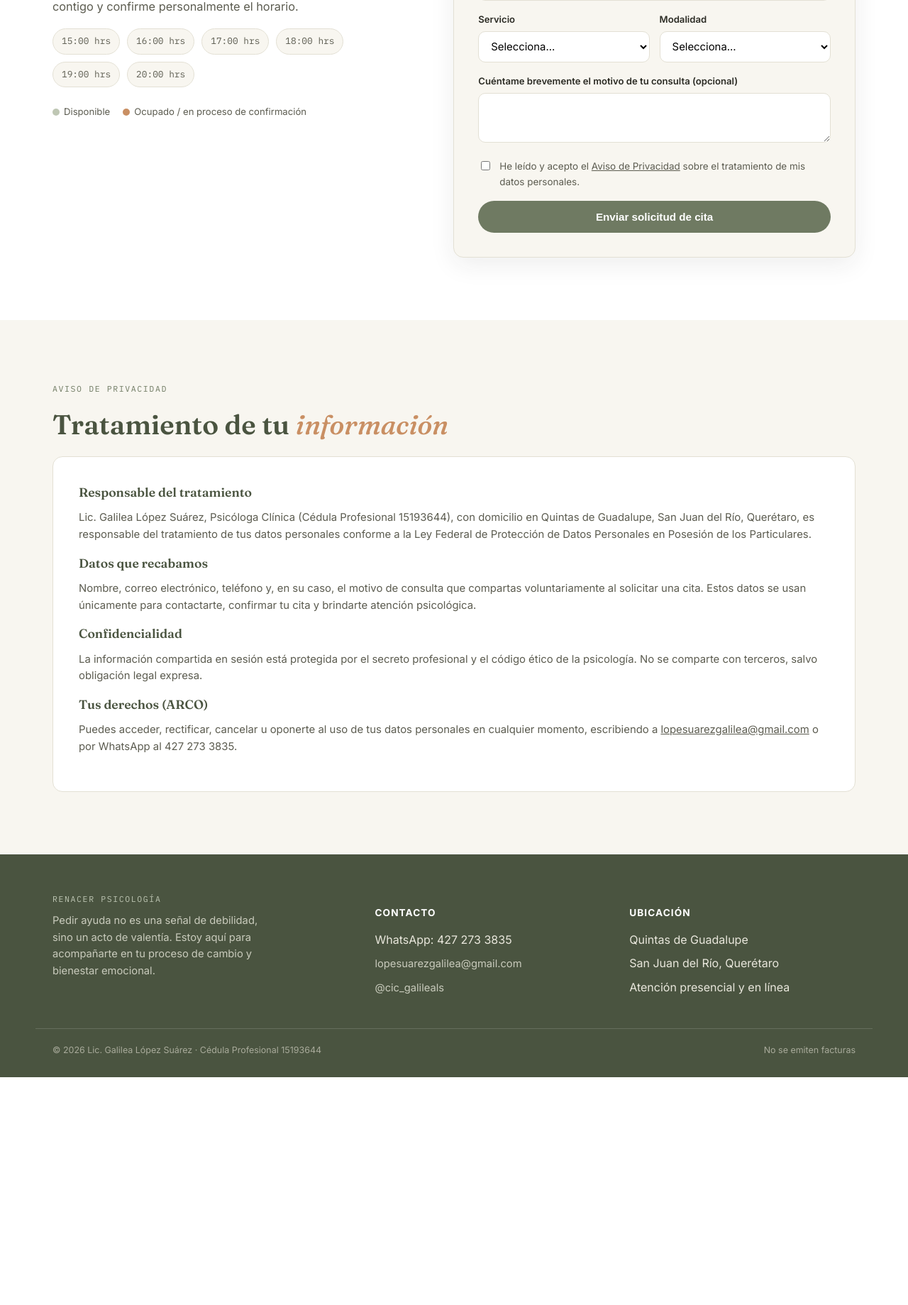
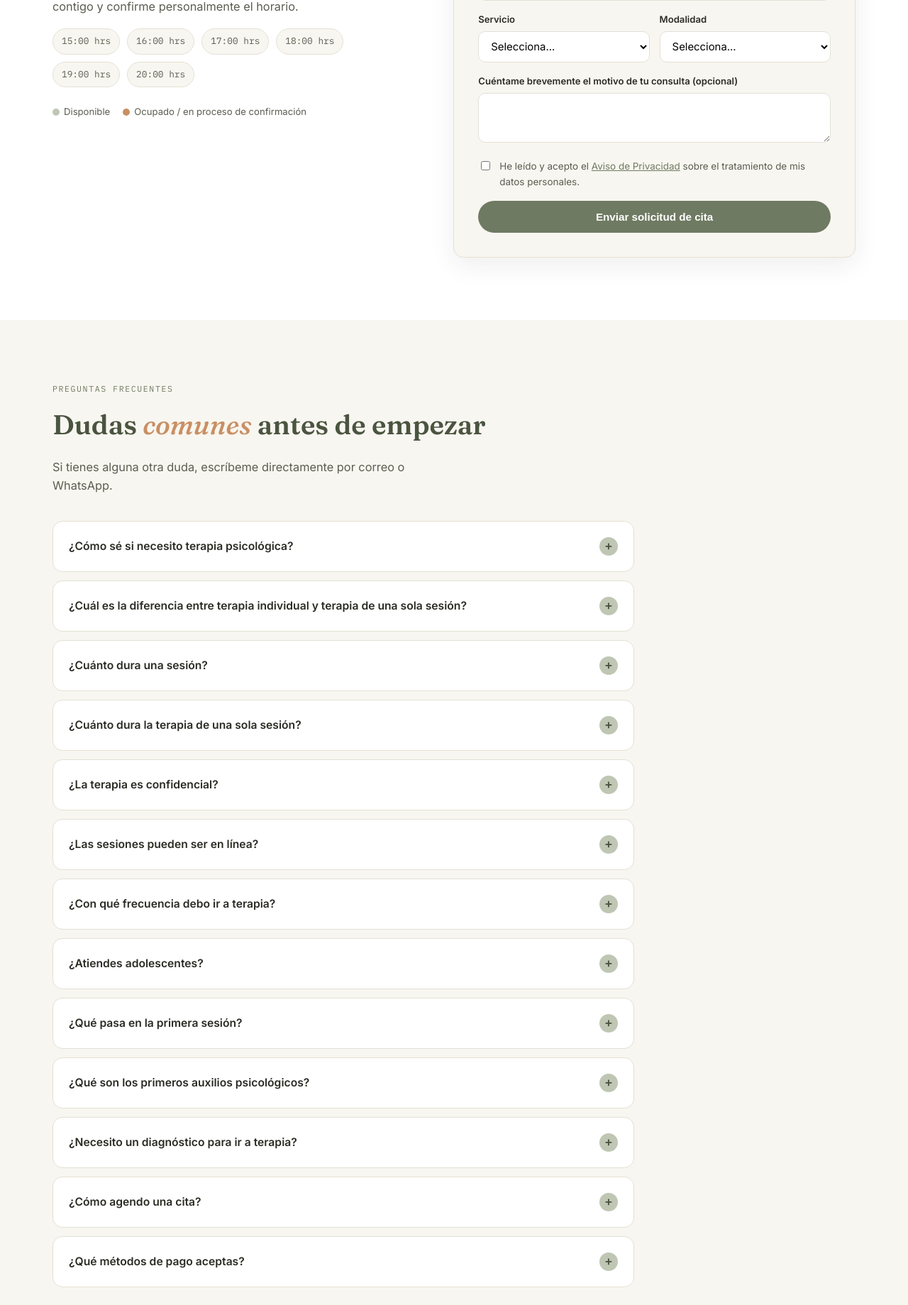
Before and after one commit to rafaelrhdev-cloud/pagina-galilea, a PHP site: page / in a window 1280 px wide. Shown: the part 4391-6230 px from the top of the page at 71% size. Before the commit the page ends 5909 px from the top, so only its background shows below. Run offline with PHP 8.4, Linux system fonts and the light colour scheme; data comes from the database, SQL or seed files in the repository.

Commit message:
pagina con FAQ

```diff
--- a/assets/css/style.css
+++ b/assets/css/style.css
@@ -191,11 +191,51 @@ section{padding:88px 0;}
 .form-msg.ok{background:#E4ECDC; color:#3F6B34; display:block;}
 .form-msg.error{background:#FBE9E7; color:#A33; display:block;}
 
-/* ---------- Aviso de privacidad ---------- */
-.aviso{background:var(--cream);}
-.aviso-box{background:var(--paper); border:1px solid var(--line); border-radius:var(--radius); padding:36px; font-size:.93rem; color:var(--ink-soft);}
-.aviso-box h3{color:var(--sage-deep); margin-bottom:10px; font-size:1.1rem;}
-.aviso-box p{margin:0 0 14px;}
+/* ---------- FAQ ---------- */
+.faq{background:var(--cream);}
+.faq-list{margin-top:36px; display:grid; gap:12px; max-width:820px;}
+.faq-item{
+  background:var(--paper); border:1px solid var(--line); border-radius:var(--radius); padding:6px 22px; transition:box-shadow .2s;
+}
+.faq-item[open]{box-shadow:var(--shadow);}
+.faq-item summary{
+  list-style:none; cursor:pointer; padding:16px 0; font-weight:600; font-size:.98rem; color:var(--ink);
+  display:flex; align-items:center; justify-content:space-between; gap:14px;
+}
+.faq-item summary::-webkit-details-marker{display:none;}
+.faq-icon{
+  flex-shrink:0; width:26px; height:26px; border-radius:50%; background:var(--sage); color:var(--sage-deep);
+  display:flex; align-items:center; justify-content:center; font-size:1.1rem; transition:transform .2s;
+}
+.faq-item[open] .faq-icon{transform:rotate(45deg);}
+.faq-item p{margin:0 0 18px; color:var(--ink-soft); font-size:.92rem; max-width:680px;}
+
+/* ---------- Aviso de privacidad: botón flotante + modal ---------- */
+.aviso-trigger{
+  position:fixed; bottom:22px; right:22px; z-index:80; background:var(--sage-deep); color:#fff; border:0;
+  padding:12px 18px; border-radius:999px; font-size:.82rem; font-weight:600; cursor:pointer; box-shadow:var(--shadow);
+}
+.aviso-trigger:hover{background:var(--sage-dark);}
+.link-aviso{
+  background:none; border:0; padding:0; color:var(--sage-dark); text-decoration:underline; cursor:pointer; font-size:inherit; font-family:inherit;
+}
+.aviso-overlay{
+  position:fixed; inset:0; background:rgba(43,43,36,.55); z-index:90; display:none; align-items:center; justify-content:center; padding:20px;
+}
+.aviso-overlay.is-open{display:flex;}
+.aviso-modal{
+  background:var(--paper); border-radius:var(--radius); padding:38px; max-width:600px; max-height:85vh; overflow-y:auto;
+  position:relative; box-shadow:var(--shadow);
+}
+.aviso-close{
+  position:absolute; top:16px; right:16px; background:var(--cream); border:0; width:34px; height:34px; border-radius:50%;
+  cursor:pointer; font-size:1rem; color:var(--ink-soft);
+}
+.aviso-close:hover{background:var(--sage);}
+@media (max-width:680px){
+  .aviso-trigger{bottom:14px; right:14px; padding:10px 14px; font-size:.76rem;}
+  .aviso-modal{padding:26px;}
+}
 
 /* ---------- Footer ---------- */
 footer{background:var(--sage-deep); color:#E9E7DC; padding:54px 0 28px;}
--- a/assets/js/script.js
+++ b/assets/js/script.js
@@ -17,6 +17,32 @@ if (menuToggle) {
     navLinks.style.gap = '14px';
   });
 }
+
+// ===== Aviso de privacidad: botón flotante + modal cerrable =====
+const avisoOverlay = document.getElementById('avisoOverlay');
+const avisoClose = document.getElementById('avisoClose');
+const avisoTriggers = document.querySelectorAll('.open-aviso');
+
+function abrirAviso() {
+  if (!avisoOverlay) return;
+  avisoOverlay.classList.add('is-open');
+  document.body.style.overflow = 'hidden';
+}
+function cerrarAviso() {
+  if (!avisoOverlay) return;
+  avisoOverlay.classList.remove('is-open');
+  document.body.style.overflow = '';
+}
+avisoTriggers.forEach(btn => btn.addEventListener('click', abrirAviso));
+if (avisoClose) avisoClose.addEventListener('click', cerrarAviso);
+if (avisoOverlay) {
+  avisoOverlay.addEventListener('click', (e) => {
+    if (e.target === avisoOverlay) cerrarAviso();
+  });
+}
+document.addEventListener('keydown', (e) => {
+  if (e.key === 'Escape') cerrarAviso();
+});
 
 // ===== Slider de servicios =====
 const track = document.getElementById('sliderTrack');
@@ -102,7 +128,7 @@ if (bookingForm) {
     formMsg.className = 'form-msg';
     formMsg.textContent = '';
 
-    if (!horaInput.value) {
+    if (horaInput && !horaInput.value) {
       formMsg.classList.add('error');
       formMsg.textContent = 'Por favor selecciona un horario disponible.';
       return;
--- a/index.html
+++ b/index.html
@@ -26,7 +26,7 @@
       <li><a href="#servicios">Servicios</a></li>
       <li><a href="#consultorio">Consultorio</a></li>
       <li><a href="#agenda">Agenda tu cita</a></li>
-      <li><a href="#aviso">Aviso de privacidad</a></li>
+      <li><a href="#faq">Preguntas frecuentes</a></li>
     </ul>
     <div class="nav-cta">
       <a href="#agenda" class="btn btn-primary">Agenda tu cita</a>
@@ -297,27 +297,73 @@
       </div>
       <div class="checkbox-row">
         <input type="checkbox" id="acepto" required>
-        <label for="acepto">He leído y acepto el <a href="#aviso">Aviso de Privacidad</a> sobre el tratamiento de mis datos personales.</label>
+        <label for="acepto">He leído y acepto el <button type="button" class="link-aviso open-aviso">Aviso de Privacidad</button> sobre el tratamiento de mis datos personales.</label>
       </div>
       <button type="submit" class="btn btn-primary btn-block">Enviar solicitud de cita</button>
     </form>
   </div>
 </section>
 
-<!-- ================= AVISO DE PRIVACIDAD ================= -->
-<section id="aviso" class="aviso">
+<!-- ================= PREGUNTAS FRECUENTES ================= -->
+<section id="faq" class="faq">
   <div class="container">
-    <div class="eyebrow">Aviso de privacidad</div>
-    <h2 class="section-title">Tratamiento de tu <em>información</em></h2>
-    <div class="aviso-box">
-      <h3>Responsable del tratamiento</h3>
-      <p>Lic. Galilea López Suárez, Psicóloga Clínica (Cédula Profesional 15193644), con domicilio en Quintas de Guadalupe, San Juan del Río, Querétaro, es responsable del tratamiento de tus datos personales conforme a la Ley Federal de Protección de Datos Personales en Posesión de los Particulares.</p>
-      <h3>Datos que recabamos</h3>
-      <p>Nombre, correo electrónico, teléfono y, en su caso, el motivo de consulta que compartas voluntariamente al solicitar una cita. Estos datos se usan únicamente para contactarte, confirmar tu cita y brindarte atención psicológica.</p>
-      <h3>Confidencialidad</h3>
-      <p>La información compartida en sesión está protegida por el secreto profesional y el código ético de la psicología. No se comparte con terceros, salvo obligación legal expresa.</p>
-      <h3>Tus derechos (ARCO)</h3>
-      <p>Puedes acceder, rectificar, cancelar u oponerte al uso de tus datos personales en cualquier momento, escribiendo a <a href="mailto:lopesuarezgalilea@gmail.com">lopesuarezgalilea@gmail.com</a> o por WhatsApp al 427 273 3835.</p>
+    <div class="eyebrow">Preguntas frecuentes</div>
+    <h2 class="section-title">Dudas <em>comunes</em> antes de empezar</h2>
+    <p class="section-lead">Si tienes alguna otra duda, escríbeme directamente por correo o WhatsApp.</p>
+
+    <div class="faq-list">
+      <details class="faq-item">
+        <summary>¿Cómo sé si necesito terapia psicológica?<span class="faq-icon">+</span></summary>
+        <p>Si estás pasando por ansiedad, estrés, problemas emocionales, conflictos en tus relaciones o deseas conocerte mejor, la terapia puede ayudarte.</p>
+      </details>
+      <details class="faq-item">
+        <summary>¿Cuál es la diferencia entre terapia individual y terapia de una sola sesión?<span class="faq-icon">+</span></summary>
+        <p>La terapia individual es un proceso continuo con sesiones periódicas. La terapia de una sola sesión se enfoca en una problemática específica en una única consulta.</p>
+      </details>
+      <details class="faq-item">
+        <summary>¿Cuánto dura una sesión?<span class="faq-icon">+</span></summary>
+        <p>Las sesiones de terapia individual duran entre 45 y 60 minutos.</p>
+      </details>
+      <details class="faq-item">
+        <summary>¿Cuánto dura la terapia de una sola sesión?<span class="faq-icon">+</span></summary>
+        <p>Dura entre 60 minutos y 1 hora y media.</p>
+      </details>
+      <details class="faq-item">
+        <summary>¿La terapia es confidencial?<span class="faq-icon">+</span></summary>
+        <p>Sí, toda la información es confidencial conforme a la ética profesional.</p>
+      </details>
+      <details class="faq-item">
+        <summary>¿Las sesiones pueden ser en línea?<span class="faq-icon">+</span></summary>
+        <p>Sí, se ofrece modalidad presencial y en línea.</p>
+      </details>
+      <details class="faq-item">
+        <summary>¿Con qué frecuencia debo ir a terapia?<span class="faq-icon">+</span></summary>
+        <p>Generalmente se recomienda una vez por semana, pero se ajusta según cada caso.</p>
+      </details>
+      <details class="faq-item">
+        <summary>¿Atiendes adolescentes?<span class="faq-icon">+</span></summary>
+        <p>Sí, se brinda atención psicológica a adolescentes.</p>
+      </details>
+      <details class="faq-item">
+        <summary>¿Qué pasa en la primera sesión?<span class="faq-icon">+</span></summary>
+        <p>Se explora tu motivo de consulta y se establecen objetivos de trabajo.</p>
+      </details>
+      <details class="faq-item">
+        <summary>¿Qué son los primeros auxilios psicológicos?<span class="faq-icon">+</span></summary>
+        <p>Es una atención breve para crisis emocionales, enfocada en contención y estabilización.</p>
+      </details>
+      <details class="faq-item">
+        <summary>¿Necesito un diagnóstico para ir a terapia?<span class="faq-icon">+</span></summary>
+        <p>No, puedes acudir aunque no tengas un diagnóstico.</p>
+      </details>
+      <details class="faq-item">
+        <summary>¿Cómo agendo una cita?<span class="faq-icon">+</span></summary>
+        <p>Puedes hacerlo por WhatsApp o a través de los medios de contacto de la página.</p>
+      </details>
+      <details class="faq-item">
+        <summary>¿Qué métodos de pago aceptas?<span class="faq-icon">+</span></summary>
+        <p>Se te informa al momento de agendar la cita.</p>
+      </details>
     </div>
   </div>
 </section>
@@ -354,6 +400,29 @@
   </div>
 </footer>
 
+<!-- ================= AVISO DE PRIVACIDAD (flotante) ================= -->
+<button type="button" class="aviso-trigger open-aviso" id="avisoTrigger">
+  🔒 Aviso de privacidad
+</button>
+
+<div class="aviso-overlay" id="avisoOverlay">
+  <div class="aviso-modal" role="dialog" aria-modal="true" aria-labelledby="avisoTitulo">
+    <button type="button" class="aviso-close" id="avisoClose" aria-label="Cerrar">✕</button>
+    <div class="eyebrow">Aviso de privacidad</div>
+    <h2 id="avisoTitulo" class="section-title" style="font-size:1.5rem; margin-top:8px;">Tratamiento de tu <em>información</em></h2>
+    <div class="aviso-box">
+      <h3>Responsable del tratamiento</h3>
+      <p>Lic. Galilea López Suárez, Psicóloga Clínica (Cédula Profesional 15193644), con domicilio en Quintas de Guadalupe, San Juan del Río, Querétaro, es responsable del tratamiento de tus datos personales conforme a la Ley Federal de Protección de Datos Personales en Posesión de los Particulares.</p>
+      <h3>Datos que recabamos</h3>
+      <p>Nombre, correo electrónico, teléfono y, en su caso, el motivo de consulta que compartas voluntariamente al solicitar una cita. Estos datos se usan únicamente para contactarte, confirmar tu cita y brindarte atención psicológica.</p>
+      <h3>Confidencialidad</h3>
+      <p>La información compartida en sesión está protegida por el secreto profesional y el código ético de la psicología. No se comparte con terceros, salvo obligación legal expresa.</p>
+      <h3>Tus derechos (ARCO)</h3>
+      <p>Puedes acceder, rectificar, cancelar u oponerte al uso de tus datos personales en cualquier momento, escribiendo a <a href="mailto:lopesuarezgalilea@gmail.com">lopesuarezgalilea@gmail.com</a> o por WhatsApp al 427 273 3835.</p>
+    </div>
+  </div>
+</div>
+
 <script src="assets/js/script.js"></script>
 </body>
 </html>
```
